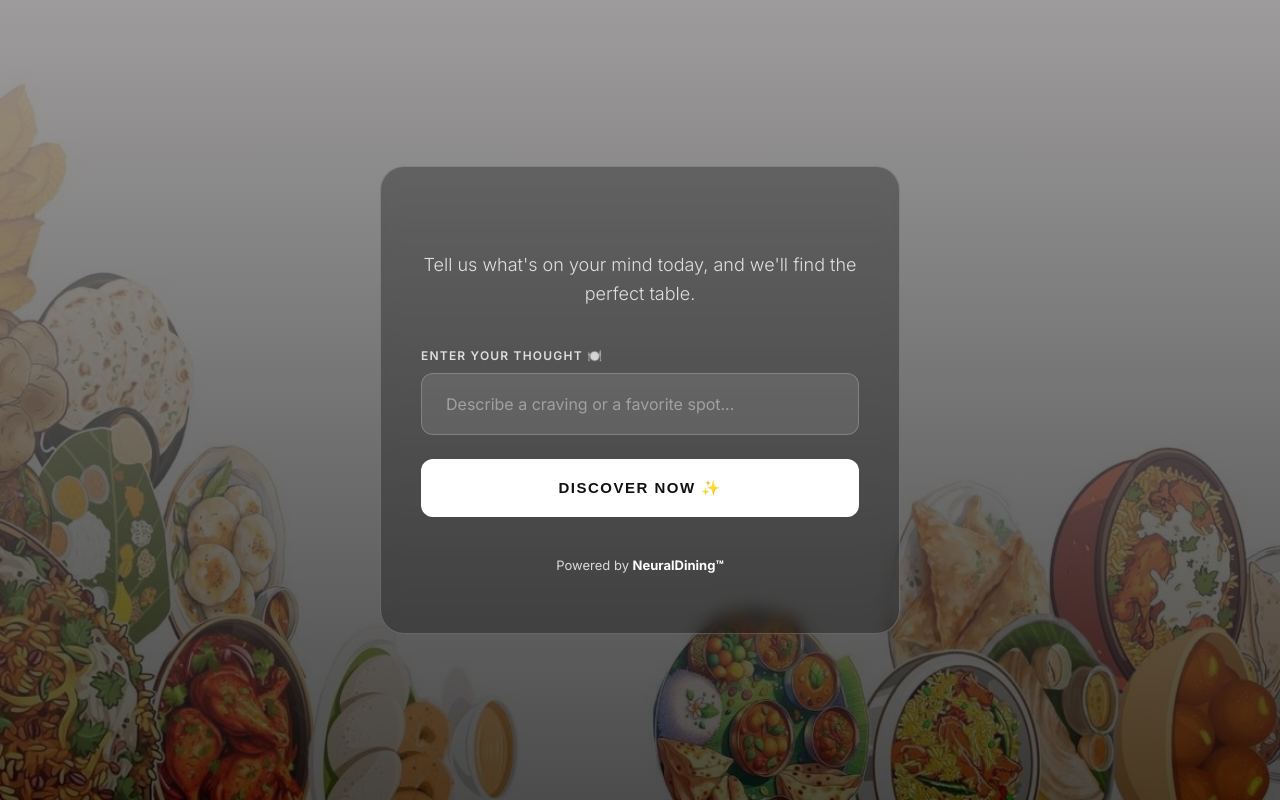
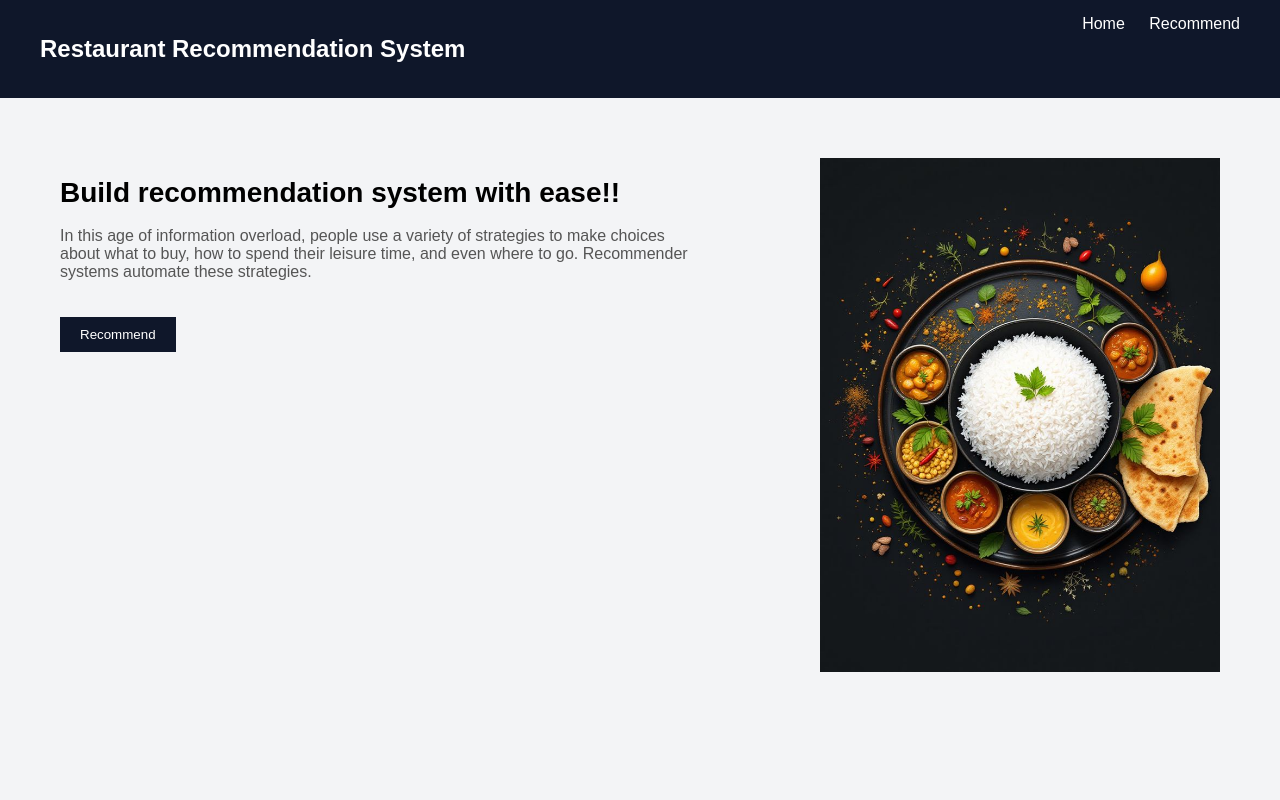
Before and after one commit to parshav42/Restaurant-Recommendation-System, a Flask app: page / in a window 1280 px wide. Run offline with Flask 3, Linux system fonts and the light colour scheme; parts of the project's set-up code (start-up, migrations or seed data) failed here and were passed over.

Commit message:
changes in app index and recommend page

```diff
--- a/Flask/app.py
+++ b/Flask/app.py
@@ -84,6 +84,7 @@ def recommend_model(name):
 def home():
     return render_template('index.html')
 
+
 @app.route('/recommend', methods=['GET', 'POST'])
 def recommend():
     if request.method == 'POST':
@@ -91,7 +92,7 @@ def recommend():
         result = recommend_model(name)
         return render_template('result.html', restaurants=result)
 
-    return render_template('index.html')
+    return render_template('recommend.html')   # ✅ FIXED
 
 if __name__ == '__main__':
     app.run(debug=True)
--- a/Flask/templates/index.html
+++ b/Flask/templates/index.html
@@ -2,219 +2,100 @@
 <html lang="en">
 <head>
 <meta charset="UTF-8">
-    <meta name="viewport" content="width=device-width, initial-scale=1.0">
-    <title>Tastemaker AI — Follow Your Cravings</title>
-    <link rel="preconnect" href="https://fonts.googleapis.com">
-    <link rel="preconnect" href="https://fonts.gstatic.com" crossorigin>
-    <link href="https://fonts.googleapis.com/css2?family=Inter:wght@300;400;500;600;700&display=swap" rel="stylesheet">
+<title>Restaurant Recommendation System</title>
+
 <style>
-        :root {
-            --primary-text: #ffffff;
-            --secondary-text: rgba(255, 255, 255, 0.8);
-            --accent: #ffffff;
-            --btn-text: #111111;
-            --input-bg: rgba(255, 255, 255, 0.1);
-            --border: rgba(255, 255, 255, 0.2);
+body {
+    margin: 0;
+    font-family: Arial, sans-serif;
+    background: #f3f4f6;
 }
 
-        * {
-            margin: 0;
-            padding: 0;
-            box-sizing: border-box;
+/* NAVBAR */
+.navbar {
+    background: #0f172a;
+    color: white;
+    padding: 15px 40px;
+    display: flex;
+    justify-content: space-between;
 }
 
-        body {
-            font-family: 'Inter', sans-serif;
-            /* Mood-setting background image */
-            background:
-                linear-gradient(rgba(147, 145, 145, 0.902), rgba(0, 0, 0, 0.7)),
-                url('{{ url_for("static", filename="image.jpeg") }}');
-            background-size: cover;
-            background-position: center;
-            background-attachment: fixed;
-            min-height: 100vh;
-            display: flex;
-            align-items: center;
-            justify-content: center;
-            padding: 20px;
-            color: var(--primary-text);
-            -webkit-font-smoothing: antialiased;
+.navbar a {
+    color: white;
+    margin-left: 20px;
+    text-decoration: none;
 }
 
+/* MAIN SECTION */
 .container {
-            width: 100%;
-            max-width: 520px;
-            text-align: center;
-            backdrop-filter: blur(8px);
-            -webkit-backdrop-filter: blur(8px);
-            padding: 60px 40px;
-            border-radius: 24px;
-            background: rgba(0, 0, 0, 0.3);
-            border: 1px solid var(--border);
-            animation: fadeIn 1s ease-out;
+    display: flex;
+    justify-content: space-between;
+    padding: 60px;
 }
 
-        @keyframes fadeIn {
-            from { opacity: 0; transform: translateY(20px); }
-            to { opacity: 1; transform: translateY(0); }
+.text {
+    width: 55%;
 }
 
-        .emoji-header {
-            font-size: 50px;
-            margin-bottom: 24px;
-            display: block;
+.text h1 {
+    font-size: 28px;
 }
 
-        h1 {
-            font-size: 36px;
-            font-weight: 700;
-            letter-spacing: -0.03em;
-            margin-bottom: 12px;
+.text p {
+    color: #555;
 }
 
-        .subtitle {
-            color: var(--secondary-text);
-            font-size: 18px;
-            margin-bottom: 40px;
-            line-height: 1.6;
-            font-weight: 300;
+.btn {
+    margin-top: 20px;
+    padding: 10px 20px;
+    background: #0f172a;
+    color: white;
+    border: none;
+    cursor: pointer;
 }
 
-        .form-group {
-            margin-bottom: 24px;
-            text-align: left;
-        }
-
-        .input-label {
-            display: block;
-            font-size: 12px;
-            font-weight: 600;
-            text-transform: uppercase;
-            letter-spacing: 0.1em;
-            margin-bottom: 10px;
-            color: var(--secondary-text);
-        }
-
-        input[type="text"] {
-            width: 100%;
-            padding: 20px 24px;
-            background-color: var(--input-bg);
-            border: 1px solid var(--border);
-            border-radius: 12px;
-            font-size: 16px;
-            font-family: inherit;
-            color: #ffffff;
-            transition: all 0.3s ease;
-            outline: none;
-        }
-
-        input[type="text"]::placeholder {
-            color: rgba(255, 255, 255, 0.4);
-        }
-
-        input[type="text"]:focus {
-            border-color: #ffffff;
-            background-color: rgba(255, 255, 255, 0.15);
-            box-shadow: 0 0 20px rgba(255, 255, 255, 0.1);
-        }
-
-        .submit-btn {
-            width: 100%;
-            padding: 20px;
-            background: var(--accent);
-            color: var(--btn-text);
-            border: none;
-            border-radius: 12px;
-            font-size: 15px;
-            font-weight: 700;
-            text-transform: uppercase;
-            letter-spacing: 0.1em;
-            cursor: pointer;
-            transition: all 0.3s ease;
-            display: flex;
-            align-items: center;
-            justify-content: center;
-            gap: 12px;
-        }
-
-        .submit-btn:hover {
-            transform: scale(1.02);
-            box-shadow: 0 10px 30px rgba(0,0,0,0.3);
-        }
-
-        .footer {
-            margin-top: 40px;
-            font-size: 13px;
-            color: var(--secondary-text);
-        }
-
-        .footer b {
-            color: #ffffff;
-        }
-
-        /* Loading Spinner */
-        .spinner {
-            display: none;
-            width: 18px;
-            height: 18px;
-            border: 2px solid rgba(0,0,0,0.1);
-            border-top-color: var(--btn-text);
-            border-radius: 50%;
-            animation: spin 0.8s linear infinite;
-        }
-
-        @keyframes spin { to { transform: rotate(360deg); } }
-
-        .loading .spinner { display: block; }
-        .loading .btn-text { display: none; }
-
-        @media (max-width: 480px) {
-            .container { padding: 40px 24px; }
-            h1 { font-size: 28px; }
+/* IMAGE */
+.image img {
+    width: 400px;
 }
 </style>
+
 </head>
+
 <body>
 
-    <div class="container">
-        <span class="emoji-header"></span>
-
-        <h1></h1>
-        <p class="subtitle">Tell us what's on your mind today, and we'll find the perfect table.</p>
-
-        <form action="/recommend" method="post" id="recommendationForm">
-            <div class="form-group">
-                <label class="input-label" for="restaurant">Enter your thought 🍽️</label>
-                <input
-                    type="text"
-                    id="restaurant"
-                    name="restaurant"
-                    placeholder="Describe a craving or a favorite spot..."
-                    required
-                    autocomplete="off"
-                    minlength="2"
-                >
-            </div>
-
-            <button type="submit" class="submit-btn" id="submitBtn">
-                <span class="btn-text">Discover Now ✨</span>
-                <div class="spinner"></div>
-            </button>
-        </form>
-
-        <div class="footer">
-            <p>Powered by <b>NeuralDining™</b></p>
+<!-- NAVBAR -->
+<div class="navbar">
+    <h2>Restaurant Recommendation System</h2>
+    <div>
+        <a href="/">Home</a>
+        <a href="/recommend">Recommend</a>
     </div>
 </div>
 
-    <script>
-        const form = document.getElementById('recommendationForm');
-        const btn = document.getElementById('submitBtn');
+<!-- MAIN CONTENT -->
+<div class="container">
 
-        form.addEventListener('submit', function() {
-            btn.classList.add('loading');
-            btn.style.pointerEvents = 'none';
-        });
-    </script>
+    <div class="text">
+        <h1>Build recommendation system with ease!!</h1>
+
+        <p>
+        In this age of information overload, people use a variety of strategies
+        to make choices about what to buy, how to spend their leisure time, and
+        even where to go. Recommender systems automate these strategies.
+        </p>
+
+        <!-- BUTTON -->
+        <form action="/recommend" method="get">
+            <button class="btn">Recommend</button>
+        </form>
+    </div>
+
+    <div class="image">
+        <img src="{{ url_for('static', filename='image1.png') }}">
+    </div>
+
+</div>
+
 </body>
 </html>
```
Also changed, not shown: Flask/templates/recommend.html (added, +228 -0 lines), Flask/static/image1.png (added). Lines whose indentation alone changed are shown as unchanged.
